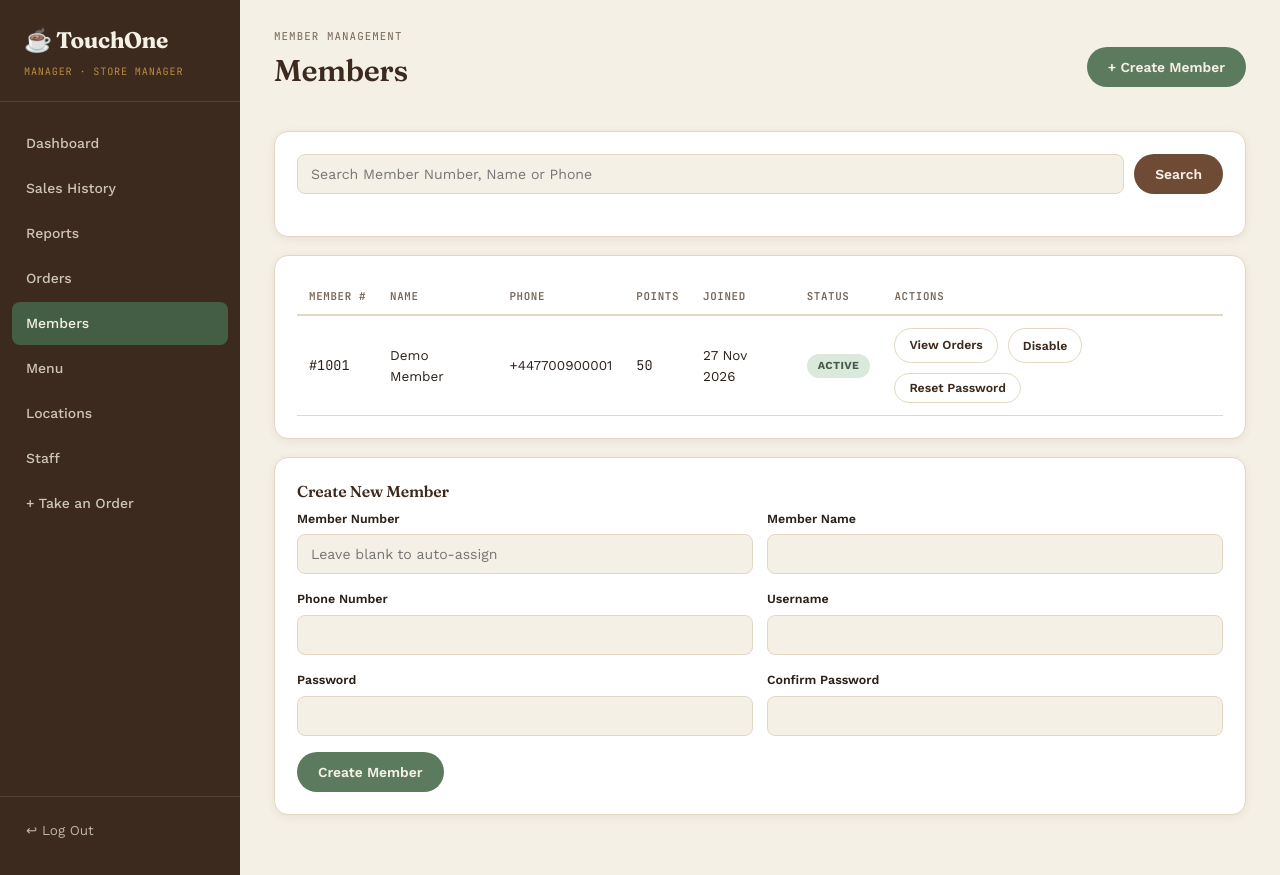
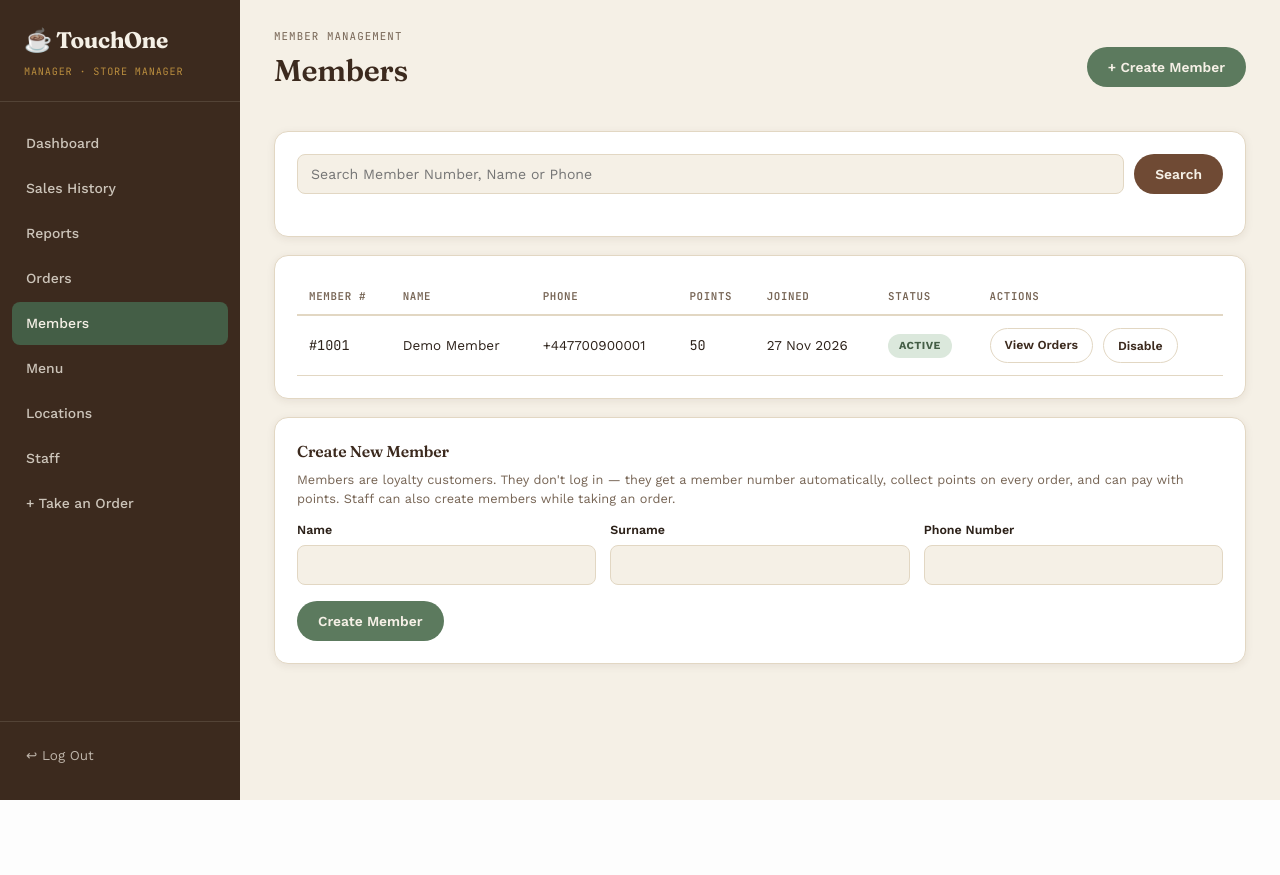
Before and after one commit to sarangikaa/TouchOne, a Flask app: page /manager/members in a window 1280 px wide. After the commit the page ends 800 px from the top, so only its background shows below. Run offline with Flask 3, Linux system fonts and the light colour scheme; a user stored in the database is signed in; data comes from the database, SQL or seed files in the repository.

Commit message:
Update members.html

```diff
--- a/app/templates/manager/members.html
+++ b/app/templates/manager/members.html
@@ -39,14 +39,7 @@
             <div class="btn-group">
               <a href="{{ url_for('manager.member_orders', member_id=member.id) }}" class="btn btn-sm btn-outline">View Orders</a>
               <button class="btn btn-sm btn-outline" onclick="toggleMember({{ member.id }}, this)">{{ 'Disable' if member.active else 'Enable' }}</button>
-              <button class="btn btn-sm btn-outline" onclick="showResetForm({{ member.id }})">Reset Password</button>
             </div>
-            <form id="reset-form-{{ member.id }}" method="POST" action="{{ url_for('manager.member_reset_password', member_id=member.id) }}" style="display:none; margin-top:8px;">
-              <div style="display:flex; gap:8px;">
-                <input type="password" name="password" placeholder="New password" required minlength="6">
-                <button type="submit" class="btn btn-sm btn-primary">Save</button>
-              </div>
-            </form>
           </td>
         </tr>
         {% else %}
@@ -59,18 +52,12 @@
 
 <div class="card" id="create-member-card">
   <h2 class="mt-0" style="font-size:1.05rem;">Create New Member</h2>
+  <p class="text-muted" style="font-size:0.85rem; margin-top:0;">Members are loyalty customers. They don't log in — they get a member number automatically, collect points on every order, and can pay with points. Staff can also create members while taking an order.</p>
   <form method="POST" action="{{ url_for('manager.member_create') }}">
     <div class="field-row">
-      <div class="field"><label for="member_number">Member Number</label><input type="text" id="member_number" name="member_number" placeholder="Leave blank to auto-assign"></div>
-      <div class="field"><label for="name">Member Name</label><input type="text" id="name" name="name" required></div>
-    </div>
-    <div class="field-row">
-      <div class="field"><label for="phone">Phone Number</label><input type="tel" id="phone" name="phone"></div>
-      <div class="field"><label for="username">Username</label><input type="text" id="username" name="username" required></div>
-    </div>
-    <div class="field-row">
-      <div class="field"><label for="password">Password</label><input type="password" id="password" name="password" required minlength="6"></div>
-      <div class="field"><label for="confirm_password">Confirm Password</label><input type="password" id="confirm_password" name="confirm_password" required minlength="6"></div>
+      <div class="field"><label for="first_name">Name</label><input type="text" id="first_name" name="first_name" required></div>
+      <div class="field"><label for="surname">Surname</label><input type="text" id="surname" name="surname" required></div>
+      <div class="field"><label for="phone">Phone Number</label><input type="tel" id="phone" name="phone" required></div>
     </div>
     <button type="submit" class="btn btn-accent">Create Member</button>
   </form>
@@ -82,9 +69,5 @@ function toggleMember(id, btn) {
     if (data.ok) window.location.reload();
   });
 }
-function showResetForm(id) {
-  const form = document.getElementById("reset-form-" + id);
-  form.style.display = form.style.display === "none" ? "block" : "none";
-}
 </script>
 {% endblock %}
```
